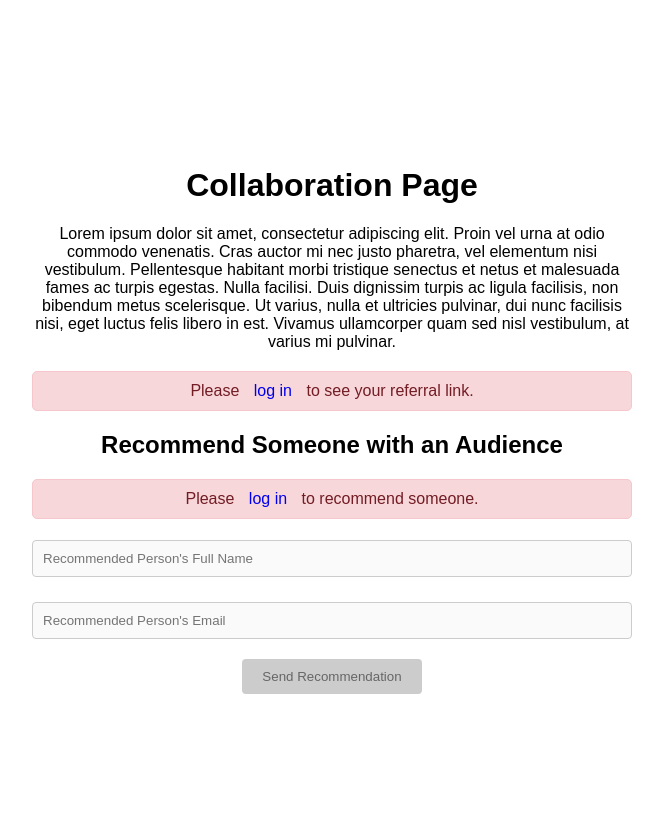
After one commit to abdulhamidongithub/ReferralWebApp, a Django app: page /colloboration/ in a window 1280 px wide. The commit adds this page. Shown: the whole page, without its empty margins (308-971 px from the left). Run offline with Django 5.2, Linux system fonts and the light colour scheme.

Commit message:
Colloboration done

```diff
--- a/ReferralApp/urls.py
+++ b/ReferralApp/urls.py
@@ -12,6 +12,7 @@ urlpatterns = [
     path('register/', views.RegisterView.as_view(), name="register"),
     path('contact/', views.ContactView.as_view(), name="contact"),
     path('user-deletion/', views.UserDeletion.as_view(), name="user-deletion"),
+    path('colloboration/', views.ColloborationView.as_view(), name="user-deletion"),
     path('confirm-deletion/<str:pk>/', views.ConfirmDeletion.as_view(), name="confirm-deletion"),
     path('login/', views.LoginView.as_view(), name="login"),
     path('logout/', views.LogoutView.as_view(), name="logout"),
--- a/main_app/models.py
+++ b/main_app/models.py
@@ -11,8 +11,6 @@ class User(AbstractUser):
     first_name = None
     last_name = None
     last_login = None
-    groups = None
-    user_permissions = None
 
     def __str__(self):
         return self.username
@@ -36,12 +34,12 @@ class WaitingUser(models.Model):
 class Recommendation(models.Model):
     referrer = models.ForeignKey(User, on_delete=models.CASCADE, related_name='recommendations')
     recommended_person = models.CharField(max_length=255)
-    email = models.EmailField()
+    email = models.EmailField(blank=True, null=True)
     created_at = models.DateTimeField(auto_now_add=True)
     updated_at = models.DateTimeField(auto_now=True)
 
     def __str__(self):
-        return f"{self.recommended_person} by {self.user.username}"
+        return f"{self.recommended_person}"
 
     class Meta:
         ordering = ["-id"]
--- a/main_app/views.py
+++ b/main_app/views.py
@@ -75,7 +75,7 @@ class RegisterView(View):
                 "register.html",
                 {"error": "This username is not available"}
             )
-        user = User.objects.create(
+        User.objects.create(
             username = request.POST.get("username"),
             email = request.POST.get("email"),
             password = request.POST.get("password"),
@@ -150,3 +150,18 @@ class ConfirmDeletion(View):
             "message": "Email deleted succesfully"
         }
         return render(request, 'confirmation.html', context)
+
+class ColloborationView(View):
+    def get(self, request):
+        return render(request, 'colloboration.html')
+
+    def post(self, request):
+        Recommendation.objects.create(
+            referrer = request.user,
+            email = request.POST.get("email"),
+            recommended_person = request.POST.get("person_name")
+        )
+        context = {
+            "message": "Data saved succesfully!"
+        }
+        return render(request, 'colloboration.html', context)
--- /dev/null
+++ b/templates/colloboration.html
@@ -0,0 +1,124 @@
+<!DOCTYPE html>
+<html lang="en">
+<head>
+    <meta charset="UTF-8">
+    <meta name="viewport" content="width=device-width, initial-scale=1.0">
+    <title>Collaboration</title>
+    <style>
+        body {
+            font-family: Arial, sans-serif;
+            background-color: #ffffff;
+            color: #000000;
+            display: flex;
+            justify-content: center;
+            align-items: center;
+            flex-direction: column;
+            height: 100vh;
+            margin: 0;
+            padding: 20px;
+        }
+        .content {
+            max-width: 600px;
+            text-align: center;
+        }
+        a {
+            margin: 10px;
+            color: #0000ee;
+            text-decoration: none;
+        }
+        a:hover {
+            text-decoration: underline;
+        }
+        .form-group {
+            margin: 15px 0;
+        }
+        input[type="text"], input[type="email"] {
+            width: 100%;
+            padding: 10px;
+            margin: 5px 0;
+            box-sizing: border-box;
+            border: 1px solid #ccc;
+            border-radius: 4px;
+        }
+        button {
+            padding: 10px 20px;
+            background-color: #000000;
+            color: #ffffff;
+            border: none;
+            cursor: pointer;
+            border-radius: 4px;
+        }
+        button:hover {
+            background-color: #444444;
+        }
+        .message {
+            margin-top: 20px;
+            padding: 10px;
+            border-radius: 5px;
+            background-color: #d4edda;
+            color: #155724;
+            border: 1px solid #c3e6cb;
+        }
+        .error {
+            background-color: #f8d7da;
+            color: #721c24;
+            border: 1px solid #f5c6cb;
+        }
+        .disabled {
+            background-color: #ccc;
+            color: #666;
+            cursor: not-allowed;
+        }
+    </style>
+</head>
+<body>
+    <div class="content">
+        <h1>Collaboration Page</h1>
+
+        <p>Lorem ipsum dolor sit amet, consectetur adipiscing elit. Proin vel urna at odio commodo venenatis.
+            Cras auctor mi nec justo pharetra, vel elementum nisi vestibulum. Pellentesque habitant morbi tristique
+            senectus et netus et malesuada fames ac turpis egestas. Nulla facilisi. Duis dignissim turpis ac ligula
+            facilisis, non bibendum metus scelerisque. Ut varius, nulla et ultricies pulvinar, dui nunc facilisis nisi,
+            eget luctus felis libero in est. Vivamus ullamcorper quam sed nisl vestibulum, at varius mi pulvinar.</p>
+
+        {% if request.user.is_authenticated %}
+            <p>Welcome, {{ request.user.username }}!</p>
+            <p>Your referral link: <a href="http://127.0.0.1:8000/?referrer_id={{ request.user.username }}">http://127.0.0.1:8000/?referrer_id={{ request.user.username }}</a></p>
+        {% else %}
+            <p class="message error">Please <a href="{% url 'login' %}">log in</a> to see your referral link.</p>
+        {% endif %}
+
+        <h2>Recommend Someone with an Audience</h2>
+        {% if request.user.is_authenticated %}
+            <form method="post">
+                {% csrf_token %}
+                <div class="form-group">
+                    <input type="text" name="person_name" placeholder="Recommended Person's Full Name" required>
+                </div>
+                <div class="form-group">
+                    <input type="email" name="email" placeholder="Recommended Person's Email" required>
+                </div>
+                <button type="submit">Send Recommendation</button>
+            </form>
+        {% else %}
+            <p class="message error">Please <a href="{% url 'login' %}">log in</a> to recommend someone.</p>
+            <form method="post" onsubmit="return false;">
+               <div class="form-group">
+                    <input type="text" name="person_name" placeholder="Recommended Person's Full Name" disabled>
+                </div>
+                <div class="form-group">
+                    <input type="email" name="email" placeholder="Recommended Person's Email" disabled>
+                </div>
+                <button type="submit" class="disabled">Send Recommendation</button>
+            </form>
+        {% endif %}
+
+        {% if message %}
+            <div class="message">{{ message }}</div>
+        {% endif %}
+        {% if error %}
+            <div class="message error">{{ error }}</div>
+        {% endif %}
+    </div>
+</body>
+</html>
--- a/templates/home.html
+++ b/templates/home.html
@@ -104,9 +104,6 @@
         <div class="user-info">
             <h2>{{ request.user.username }}</h2>
             <p><strong>Email:</strong> {{ request.user.email }}</p>
-            {% if request.user.username %}
-                <p><strong>Referral Link:</strong> {{ referral_link }}</p>
-            {% endif %}
             {% if request.user.referrer %}
                 <p><strong>Referrer:</strong> {{ request.user.referrer }}</p>
             {% endif %}
@@ -149,7 +146,7 @@
         <a href="/logout/">Logout</a>
         {% endif %}
         <a href="/user-deletion/">Remove your information</a>
-        <a href="/colloboration-page/">Collaboration</a>
+        <a href="/colloboration/">Collaboration</a>
         <a href="/contact/">Contact</a>
         <a href="/sub-page/">Other Sub-page</a>
         <a href="/path/to/privacy_policy.pdf">Privacy Policy</a>
```
Also changed, not shown: main_app/admin.py (+15 -2 lines), db.sqlite3, main_app/migrations/0008_remove_user_referral_link_user_user_permissions_and_more.py (added), main_app/migrations/0009_user_groups.py (added).
